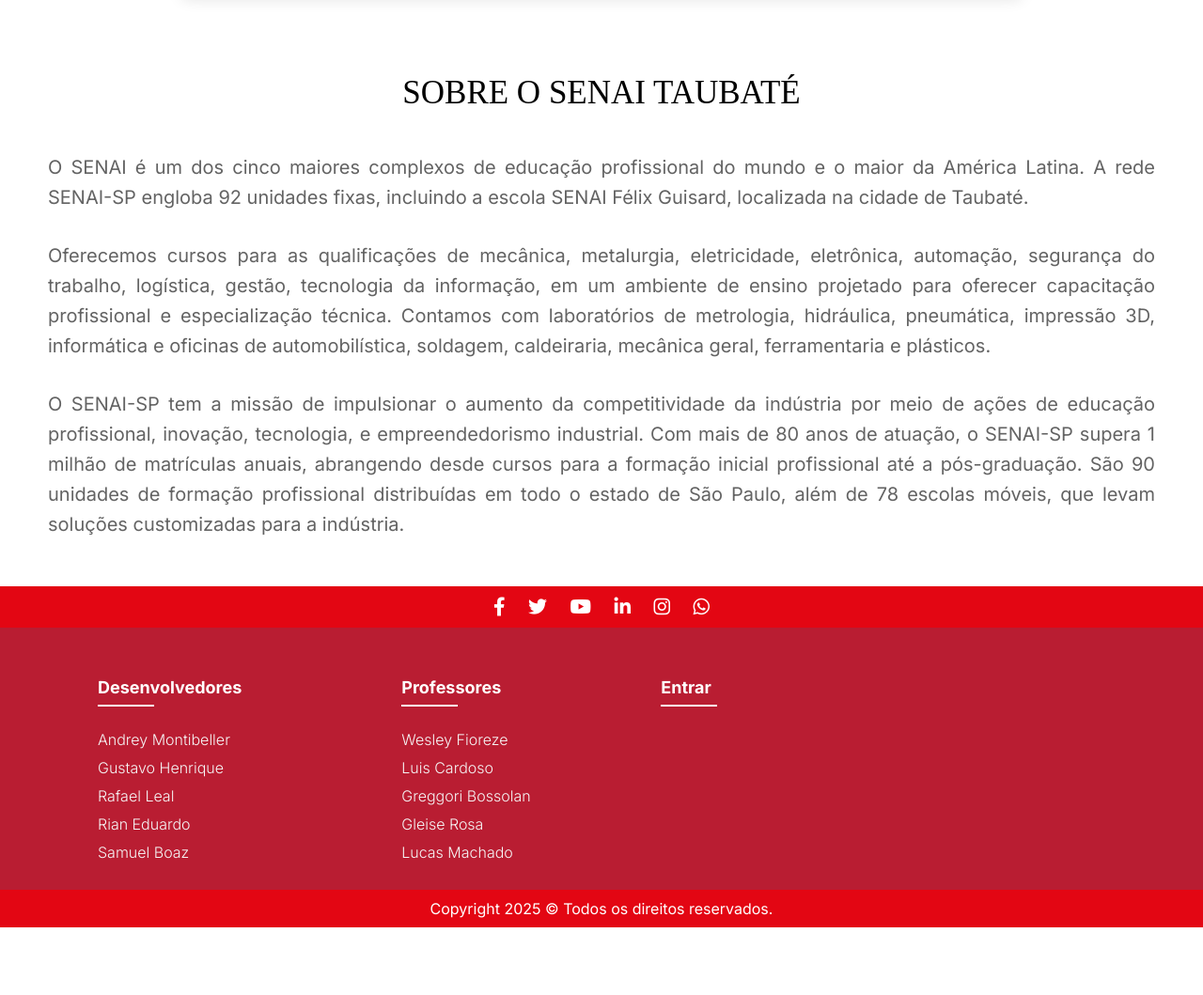
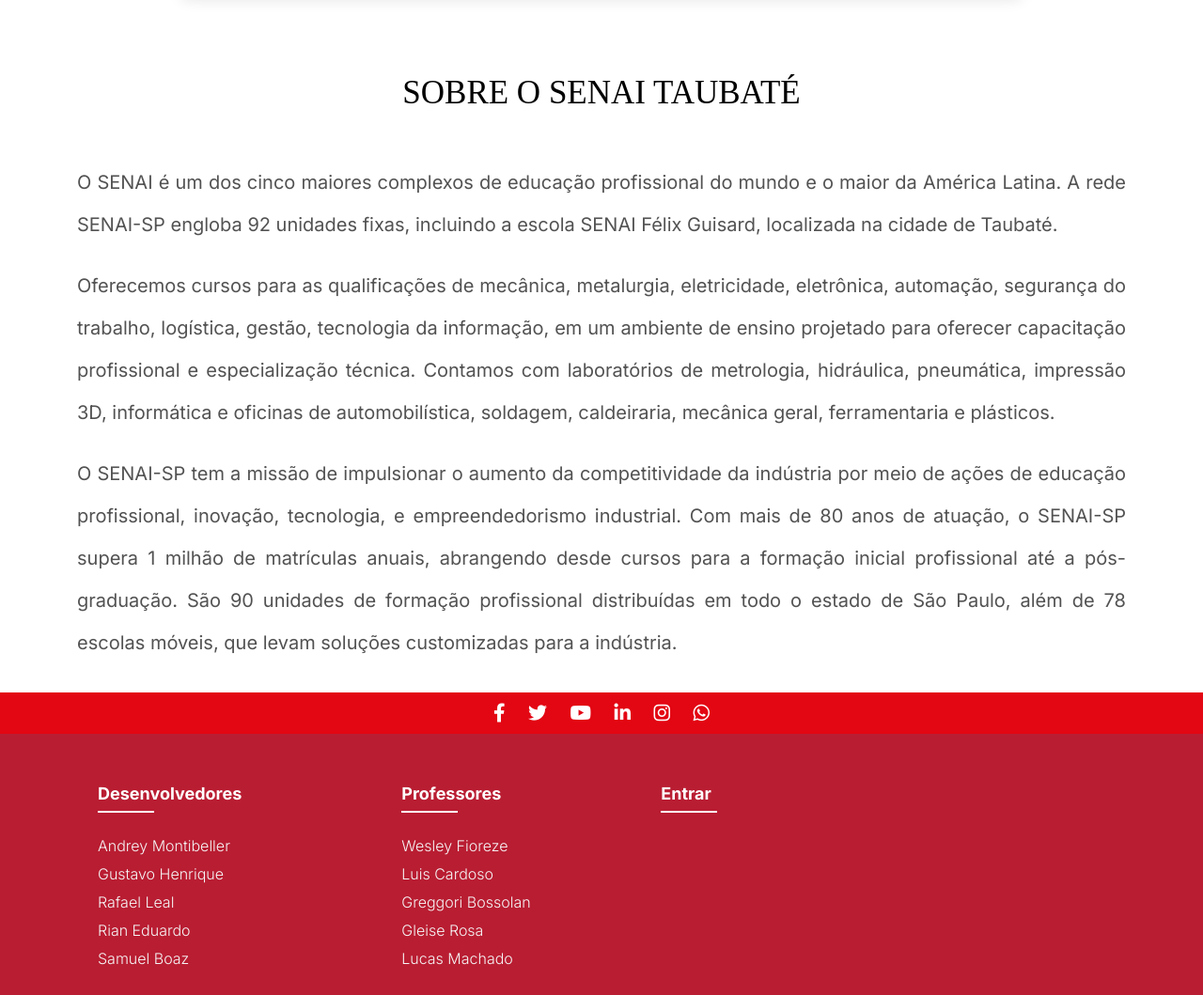
Before and after one commit to RafaelLeal0/senai_technews, a PHP site: page /paginas/senai.php in a window 1280 px wide. Shown: the part 464-1523 px from the top of the page at 94% size. Before the commit the page ends 1451 px from the top, so only its background shows below. Run offline with PHP 8.4, Linux system fonts and the light colour scheme; data that the repository does not hold is empty.

Commit message:
correcao-codAcess&senaiPage

```diff
--- a/css/senai.css
+++ b/css/senai.css
@@ -173,14 +173,14 @@
 }
 
 .descricao {
-    font-size: clamp(16px, 2vw, 20px);
-    line-height: 1.6;
-    color: #636363;
-    max-width: 95%;
-    margin: 0 auto 30px;
+    width: 90%;
+    max-width: 1200px;
+    margin: auto;
+    padding: 10px 0;
+    font-size: 20px;
     text-align: justify;
-    padding: 0 10px;
-    opacity: 0;
+    line-height: 45px;
+    color: #525252;
     transform: translateY(30px);
     transition: opacity 1s ease-out, transform 1s ease-out;
 }
```
Also changed, not shown: paginas/cadastro.php (+4 -9 lines), paginas/login.php (+2 -6 lines).
